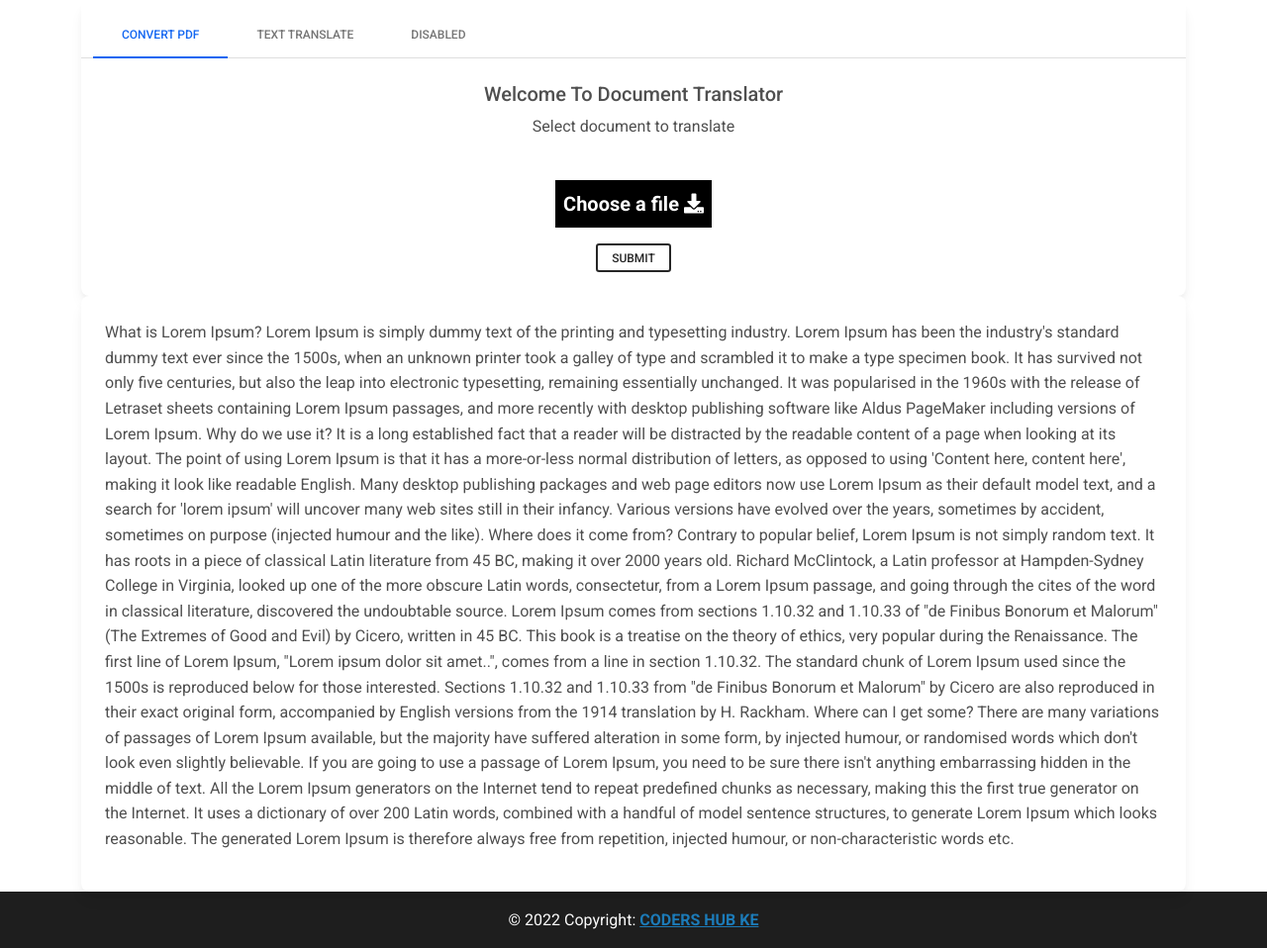
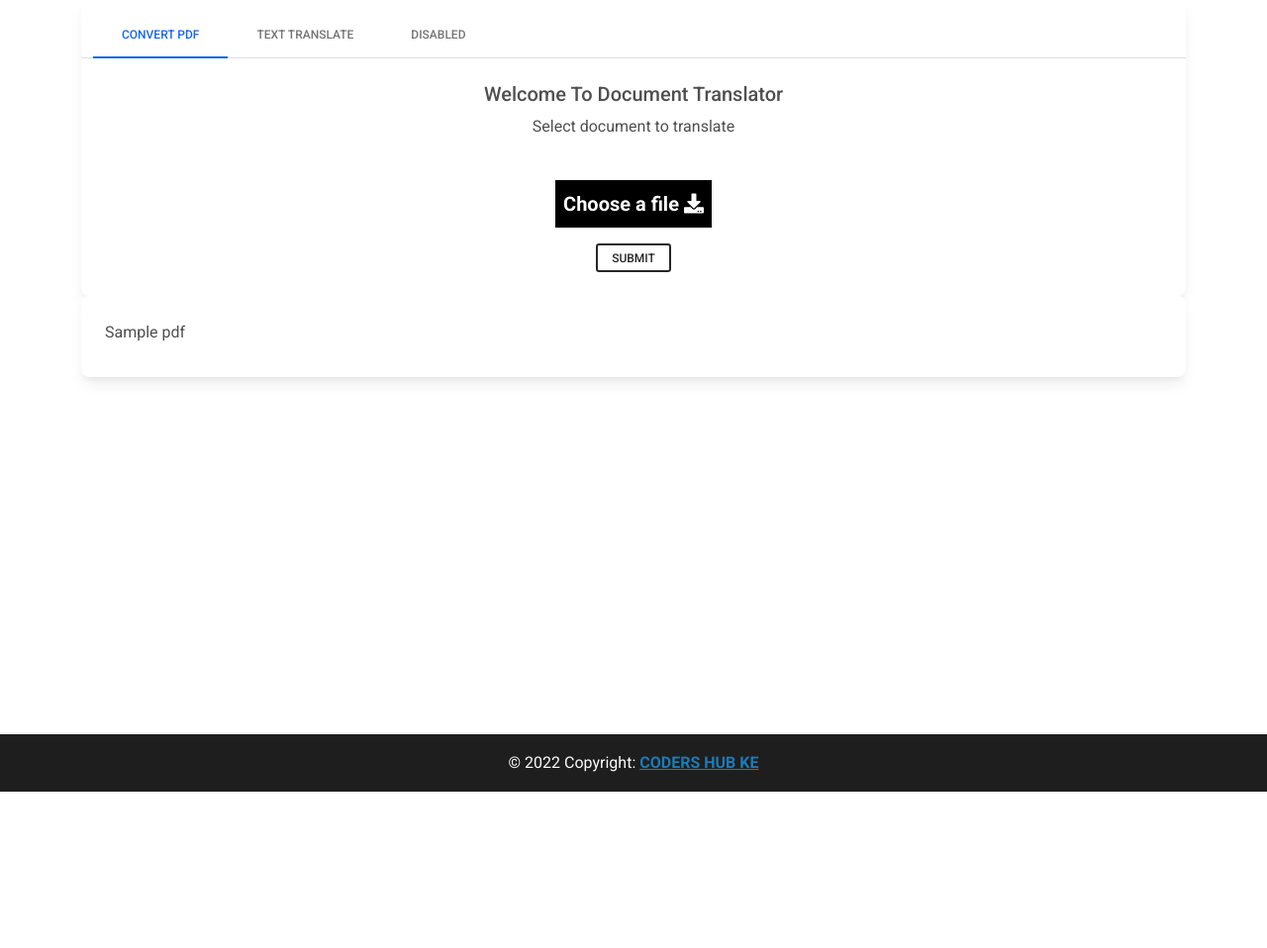
Before and after one commit to Abtez/translate, a Django app: template translator/templates/index.html in a window 1280 px wide. Shown: the whole page at 99% size. After the commit the page ends 800 px from the top, so only its background shows below. Run offline with Django 4.2, Linux system fonts and the light colour scheme; the template is opened without the code that fills it: most values are stand-ins (such as "Sample title", 1, 10 or a date in 2020).

Commit message:
add read pdf functionality

```diff
--- a/translator/templates/index.html
+++ b/translator/templates/index.html
@@ -59,21 +59,8 @@ rel="stylesheet"
           </div>
 
           <div class="card">
-            <p class="p-4">
-              What is Lorem Ipsum?
-Lorem Ipsum is simply dummy text of the printing and typesetting industry. Lorem Ipsum has been the industry's standard dummy text ever since the 1500s, when an unknown printer took a galley of type and scrambled it to make a type specimen book. It has survived not only five centuries, but also the leap into electronic typesetting, remaining essentially unchanged. It was popularised in the 1960s with the release of Letraset sheets containing Lorem Ipsum passages, and more recently with desktop publishing software like Aldus PageMaker including versions of Lorem Ipsum.
-
-Why do we use it?
-It is a long established fact that a reader will be distracted by the readable content of a page when looking at its layout. The point of using Lorem Ipsum is that it has a more-or-less normal distribution of letters, as opposed to using 'Content here, content here', making it look like readable English. Many desktop publishing packages and web page editors now use Lorem Ipsum as their default model text, and a search for 'lorem ipsum' will uncover many web sites still in their infancy. Various versions have evolved over the years, sometimes by accident, sometimes on purpose (injected humour and the like).
-
-
-Where does it come from?
-Contrary to popular belief, Lorem Ipsum is not simply random text. It has roots in a piece of classical Latin literature from 45 BC, making it over 2000 years old. Richard McClintock, a Latin professor at Hampden-Sydney College in Virginia, looked up one of the more obscure Latin words, consectetur, from a Lorem Ipsum passage, and going through the cites of the word in classical literature, discovered the undoubtable source. Lorem Ipsum comes from sections 1.10.32 and 1.10.33 of "de Finibus Bonorum et Malorum" (The Extremes of Good and Evil) by Cicero, written in 45 BC. This book is a treatise on the theory of ethics, very popular during the Renaissance. The first line of Lorem Ipsum, "Lorem ipsum dolor sit amet..", comes from a line in section 1.10.32.
-
-The standard chunk of Lorem Ipsum used since the 1500s is reproduced below for those interested. Sections 1.10.32 and 1.10.33 from "de Finibus Bonorum et Malorum" by Cicero are also reproduced in their exact original form, accompanied by English versions from the 1914 translation by H. Rackham.
-
-Where can I get some?
-There are many variations of passages of Lorem Ipsum available, but the majority have suffered alteration in some form, by injected humour, or randomised words which don't look even slightly believable. If you are going to use a passage of Lorem Ipsum, you need to be sure there isn't anything embarrassing hidden in the middle of text. All the Lorem Ipsum generators on the Internet tend to repeat predefined chunks as necessary, making this the first true generator on the Internet. It uses a dictionary of over 200 Latin words, combined with a handful of model sentence structures, to generate Lorem Ipsum which looks reasonable. The generated Lorem Ipsum is therefore always free from repetition, injected humour, or non-characteristic words etc.
+            <p class="card-title p-4">
+              {{ pdf }}
             </p>
           </div>
 
```
Also changed, not shown: requirements.txt (added, +12 -0 lines), translator/views.py (+23 -1 lines), 1 other file.
